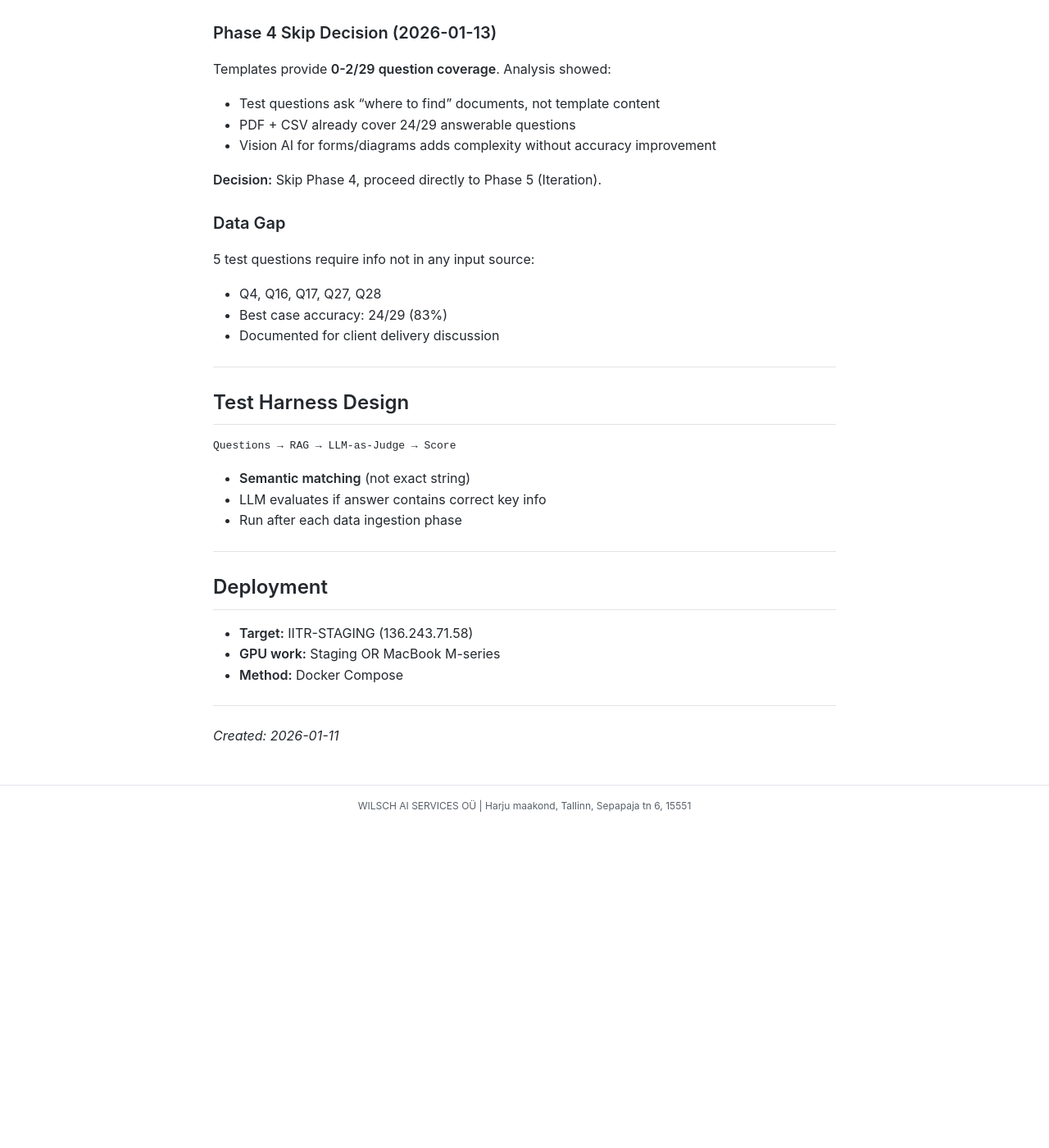
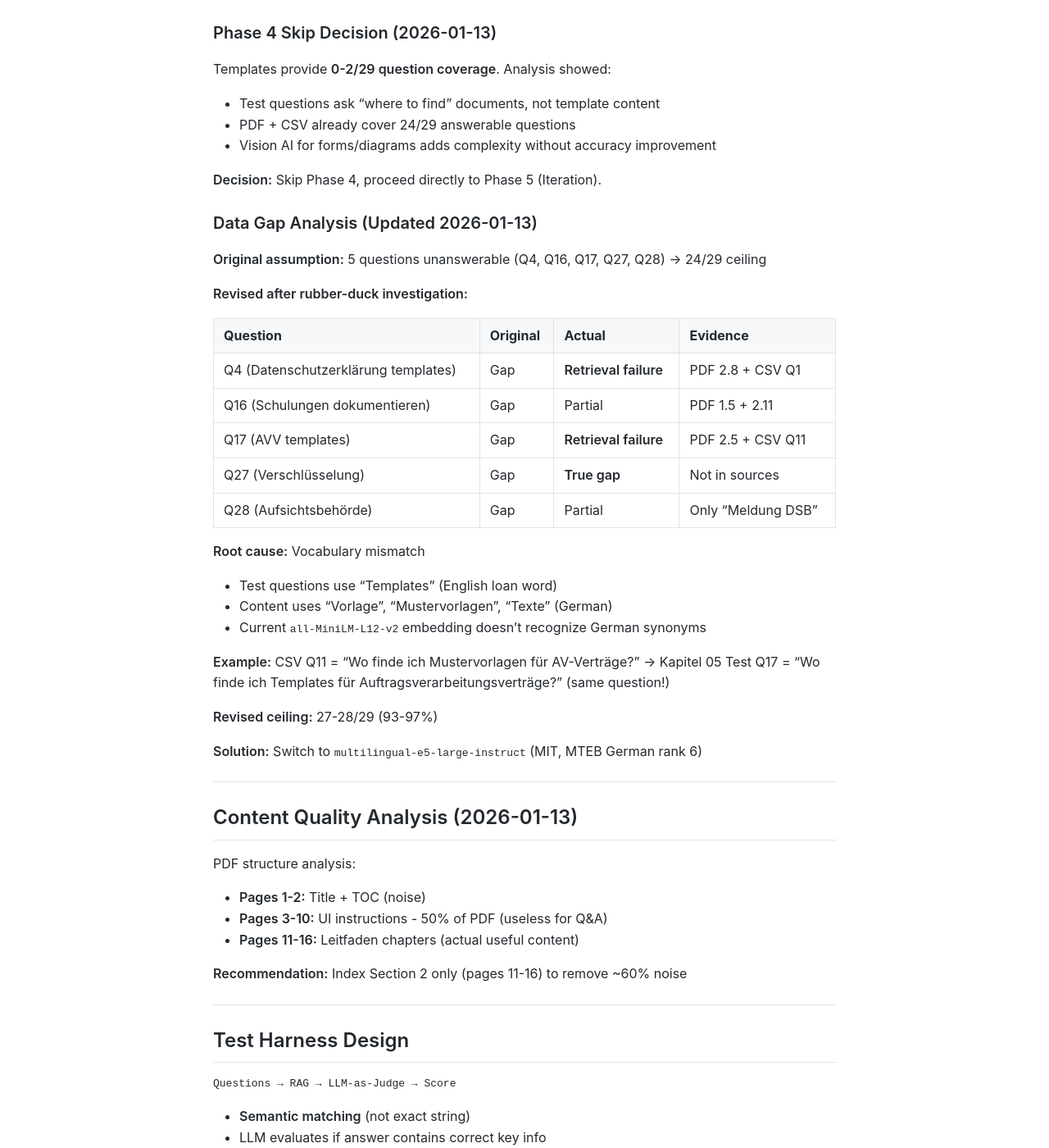
Before and after one commit to MariusWilsch/public-wilsch-ai-pages, a Jekyll site: the page built from project/iitr/dskit-navigation-design.md, in a window 1280 px wide and 1400 px high, scrolled down 1308 px. Shown: the whole window at 82% size. Built offline with Jekyll 4.4.1, drawn with Linux system fonts in a browser that asks for light colours; our own code applies the rules of GitHub Pages for plain Markdown files; before the commit the page ends 2315 px from its top, so only the background shows below that; some of the changed text lies outside the part shown.

Commit message:
Sync from hippocampus 2026-01-13

```diff
--- a/project/iitr/dskit-navigation-design.md
+++ b/project/iitr/dskit-navigation-design.md
@@ -46,12 +46,42 @@ Templates provide **0-2/29 question coverage**. Analysis showed:
 
 **Decision:** Skip Phase 4, proceed directly to Phase 5 (Iteration).
 
-### Data Gap
+### Data Gap Analysis (Updated 2026-01-13)
 
-5 test questions require info not in any input source:
-- Q4, Q16, Q17, Q27, Q28
-- Best case accuracy: 24/29 (83%)
-- Documented for client delivery discussion
+**Original assumption:** 5 questions unanswerable (Q4, Q16, Q17, Q27, Q28) → 24/29 ceiling
+
+**Revised after rubber-duck investigation:**
+
+| Question | Original | Actual | Evidence |
+|----------|----------|--------|----------|
+| Q4 (Datenschutzerklärung templates) | Gap | **Retrieval failure** | PDF 2.8 + CSV Q1 |
+| Q16 (Schulungen dokumentieren) | Gap | Partial | PDF 1.5 + 2.11 |
+| Q17 (AVV templates) | Gap | **Retrieval failure** | PDF 2.5 + CSV Q11 |
+| Q27 (Verschlüsselung) | Gap | **True gap** | Not in sources |
+| Q28 (Aufsichtsbehörde) | Gap | Partial | Only "Meldung DSB" |
+
+**Root cause:** Vocabulary mismatch
+- Test questions use "Templates" (English loan word)
+- Content uses "Vorlage", "Mustervorlagen", "Texte" (German)
+- Current `all-MiniLM-L12-v2` embedding doesn't recognize German synonyms
+
+**Example:** CSV Q11 = "Wo finde ich Mustervorlagen für AV-Verträge?" → Kapitel 05
+Test Q17 = "Wo finde ich Templates für Auftragsverarbeitungsverträge?" (same question!)
+
+**Revised ceiling:** 27-28/29 (93-97%)
+
+**Solution:** Switch to `multilingual-e5-large-instruct` (MIT, MTEB German rank 6)
+
+---
+
+## Content Quality Analysis (2026-01-13)
+
+PDF structure analysis:
+- **Pages 1-2:** Title + TOC (noise)
+- **Pages 3-10:** UI instructions - 50% of PDF (useless for Q&A)
+- **Pages 11-16:** Leitfaden chapters (actual useful content)
+
+**Recommendation:** Index Section 2 only (pages 11-16) to remove ~60% noise
 
 ---
 
@@ -75,4 +105,4 @@ Questions → RAG → LLM-as-Judge → Score
 
 ---
 
-*Created: 2026-01-11*
+*Created: 2026-01-11 | Updated: 2026-01-13*
```
